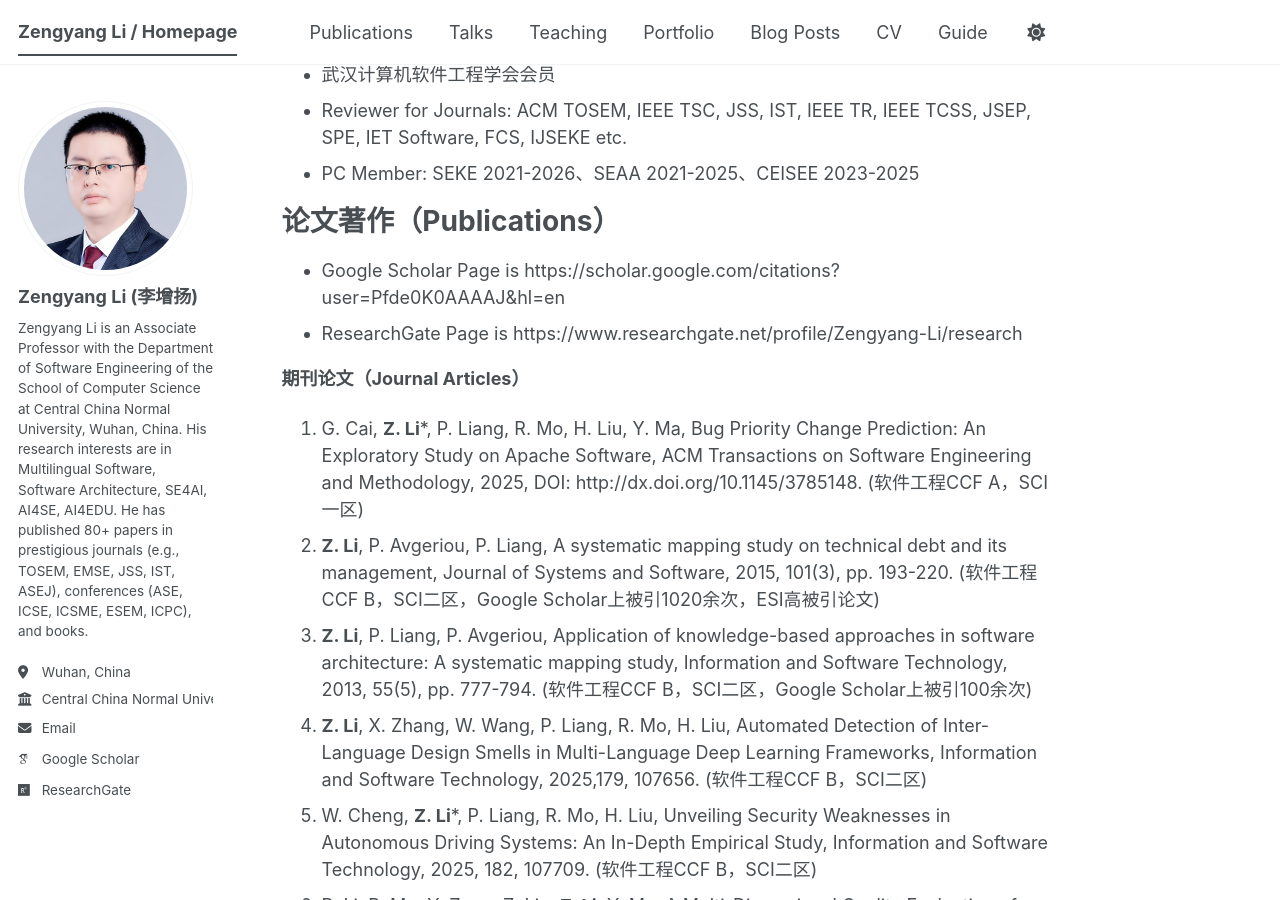
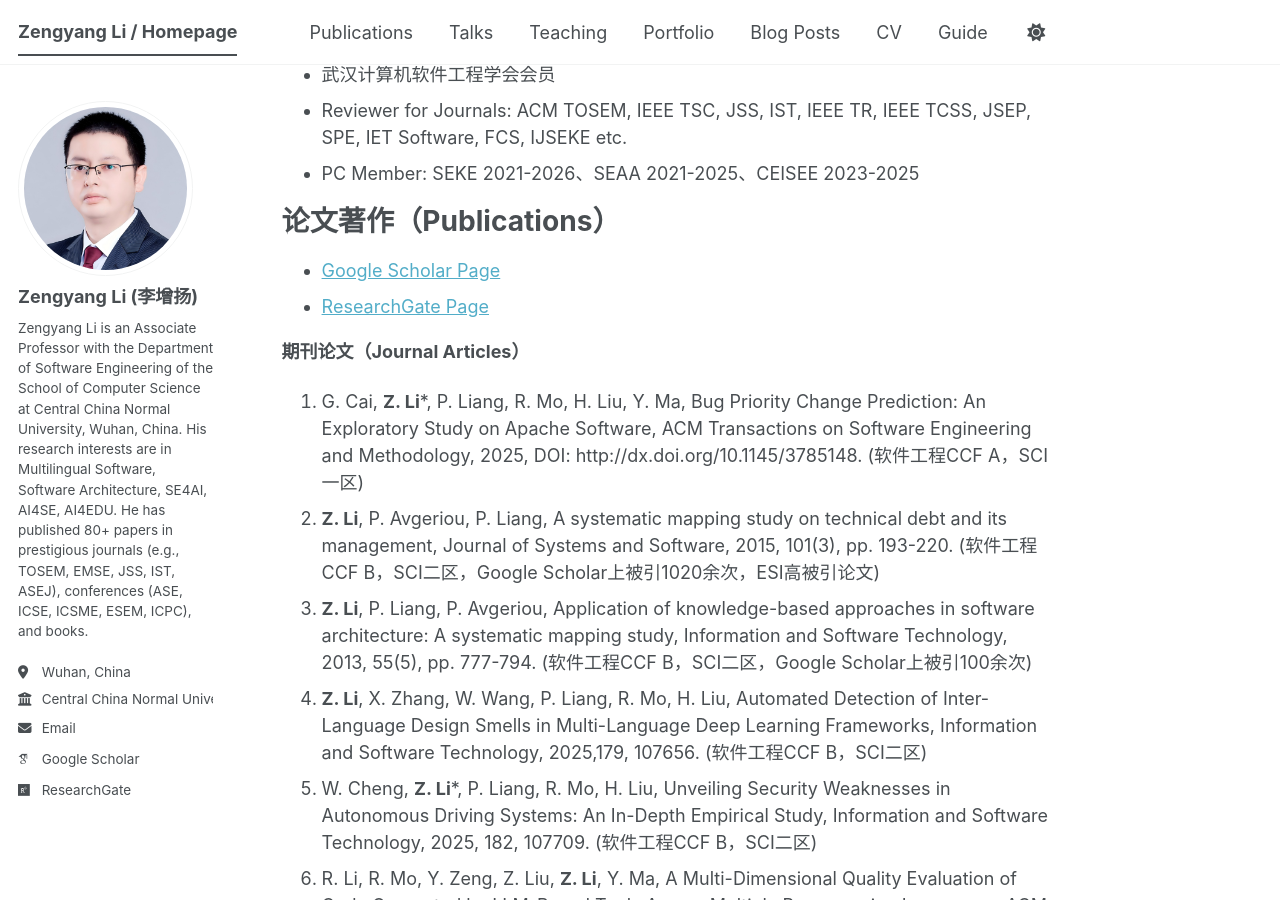
Before and after one commit to zengyang/zengyang.github.io, a Jekyll site: the page built from _pages/about.md, in a window 1280 px wide and 900 px high, scrolled down 810 px. Built offline with Jekyll 4.4.1, drawn with Linux system fonts in a browser that asks for light colours; some web fonts are replaced; a script bundle is joined from its source files by our own code; library files that are not in the unit come from our copies.

Commit message:
Update about.md

```diff
--- a/_pages/about.md
+++ b/_pages/about.md
@@ -39,8 +39,8 @@ redirect_from:
 
 论文著作（Publications）
 ======
-- Google Scholar Page is https://scholar.google.com/citations?user=Pfde0K0AAAAJ&hl=en
-- ResearchGate Page is https://www.researchgate.net/profile/Zengyang-Li/research
+- [Google Scholar Page](https://scholar.google.com/citations?user=Pfde0K0AAAAJ&hl=en)
+- [ResearchGate Page](https://www.researchgate.net/profile/Zengyang-Li/research)
 
 **期刊论文（Journal Articles）**
 1. G. Cai, **Z. Li***, P. Liang, R. Mo, H. Liu, Y. Ma, Bug Priority Change Prediction: An Exploratory Study on Apache Software, ACM Transactions on Software Engineering and Methodology, 2025, DOI: http://dx.doi.org/10.1145/3785148. (软件工程CCF A，SCI一区)
```
